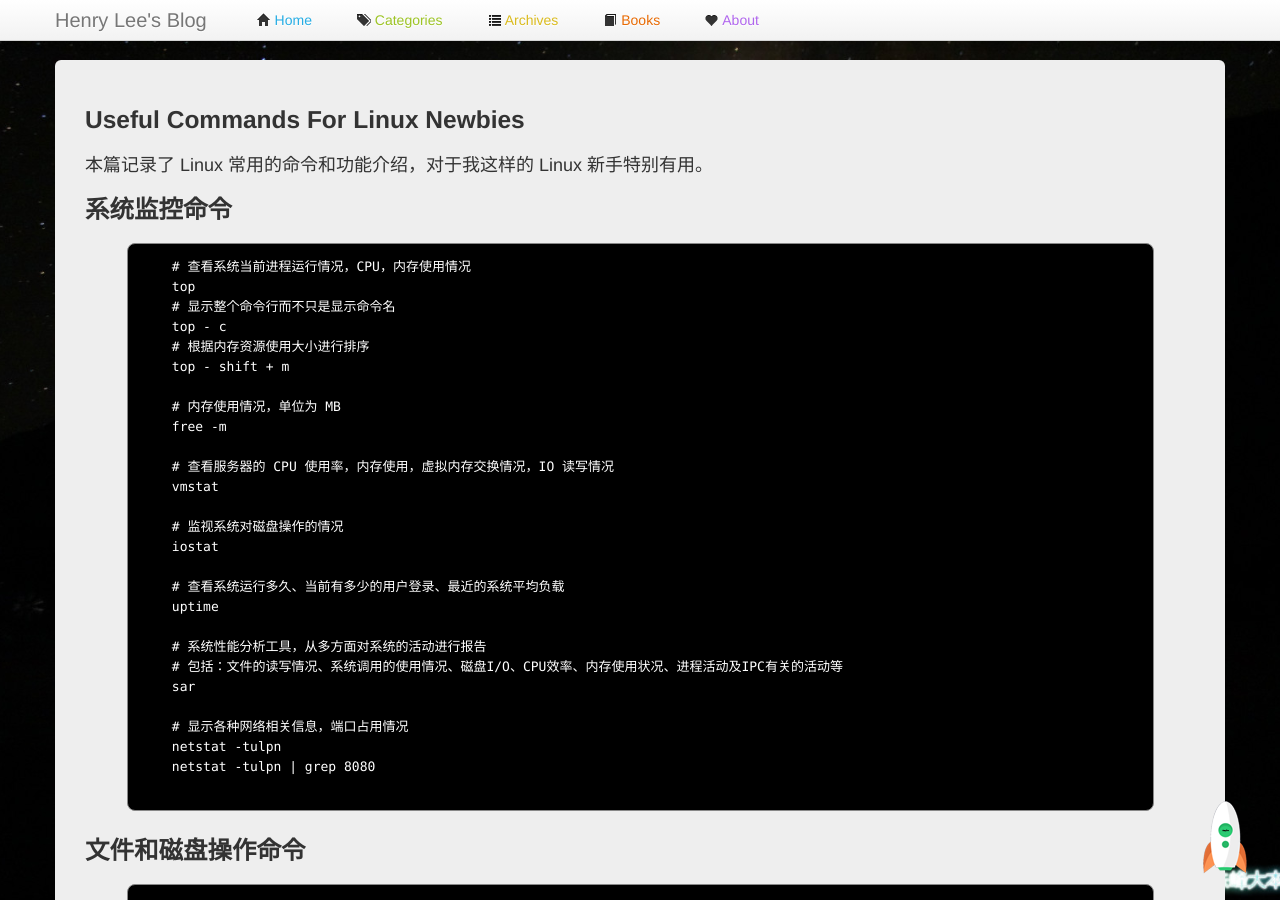
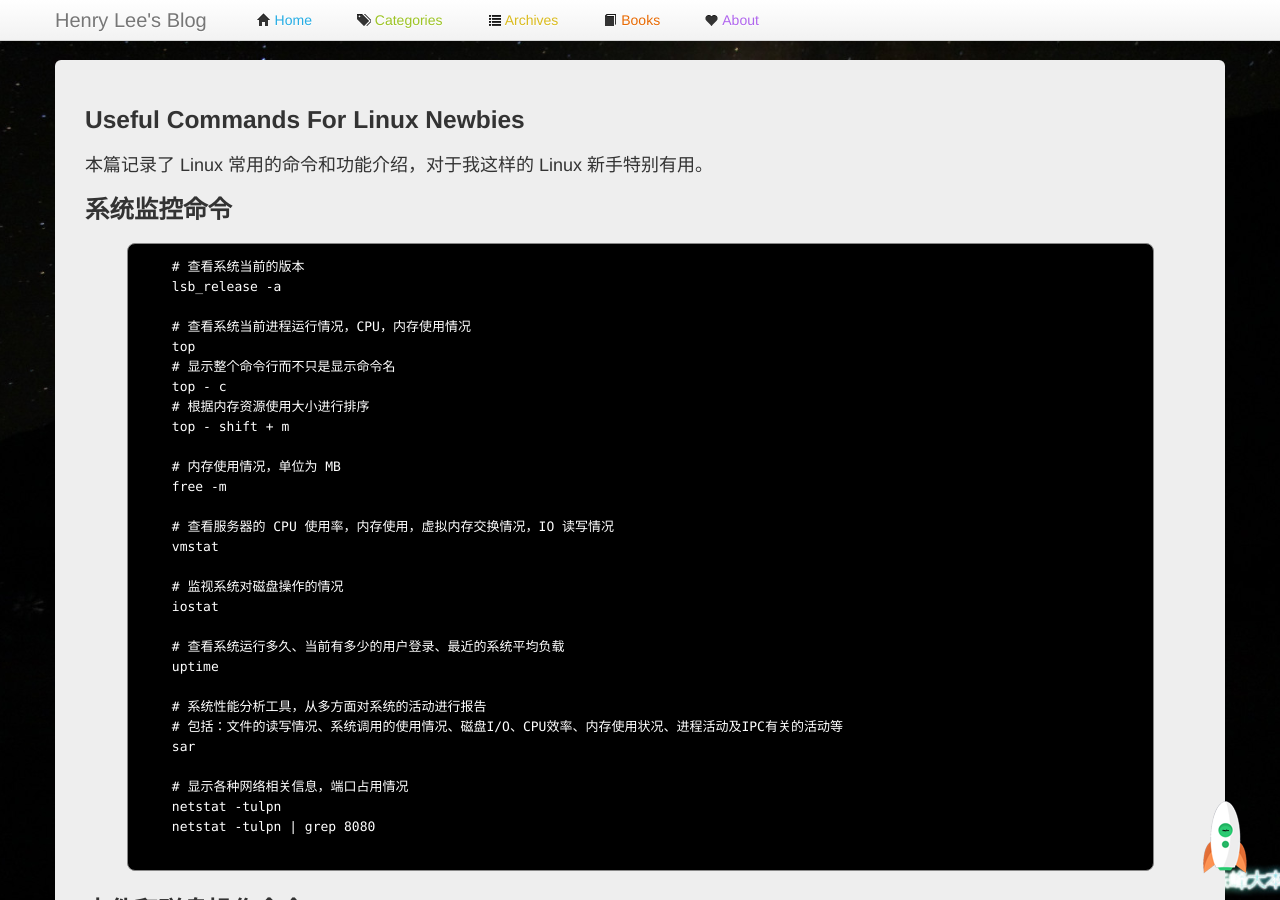
Before and after one commit to manageyp/manageyp.github.com, a Jekyll site: the page built from _posts/2015-04-10-useful-commands-for-linux-newbies.html, in a window 1280 px wide and 900 px high. Built offline with Jekyll 4.4.1, drawn with Linux system fonts in a browser that asks for light colours; comment, search, counter and statistics services are not loaded.

Commit message:
[Change] add  commandlines

```diff
--- a/_posts/2015-04-10-useful-commands-for-linux-newbies.html
+++ b/_posts/2015-04-10-useful-commands-for-linux-newbies.html
@@ -14,6 +14,9 @@ record_on: 2015-04-10
 <h3>系统监控命令</h3>
 <p>
   <pre class="prettyprint lang-html">
+    # 查看系统当前的版本
+    lsb_release -a
+
     # 查看系统当前进程运行情况，CPU，内存使用情况
     top
     # 显示整个命令行而不只是显示命令名
--- a/_posts/2015-09-08-compare-the-features-between-h3c-and-huawei-hardware-firewalls.html
+++ b/_posts/2015-09-08-compare-the-features-between-h3c-and-huawei-hardware-firewalls.html
@@ -122,6 +122,7 @@ record_on: 2015-09-08
   > save
 
   # 查询当前配置信息
+  > display this
   > display saved-configuration
 
   # 退出登录
```
